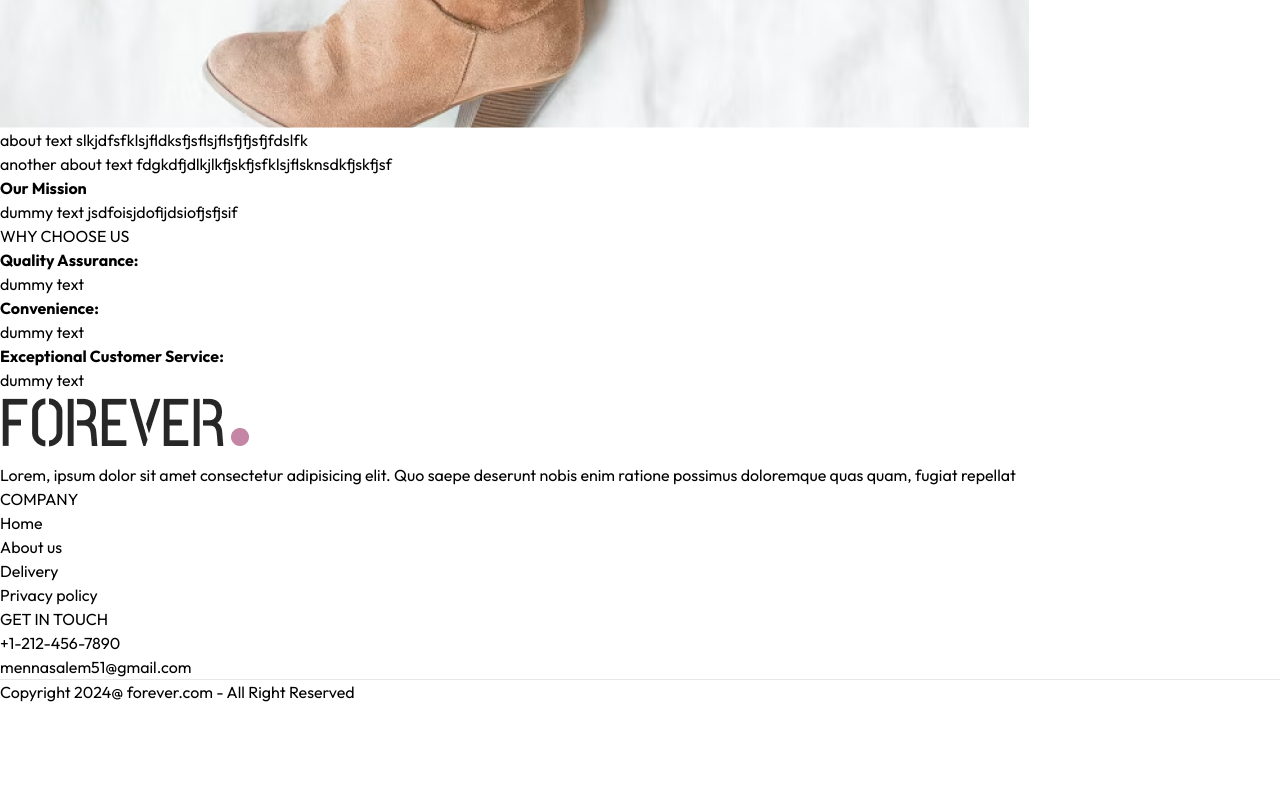
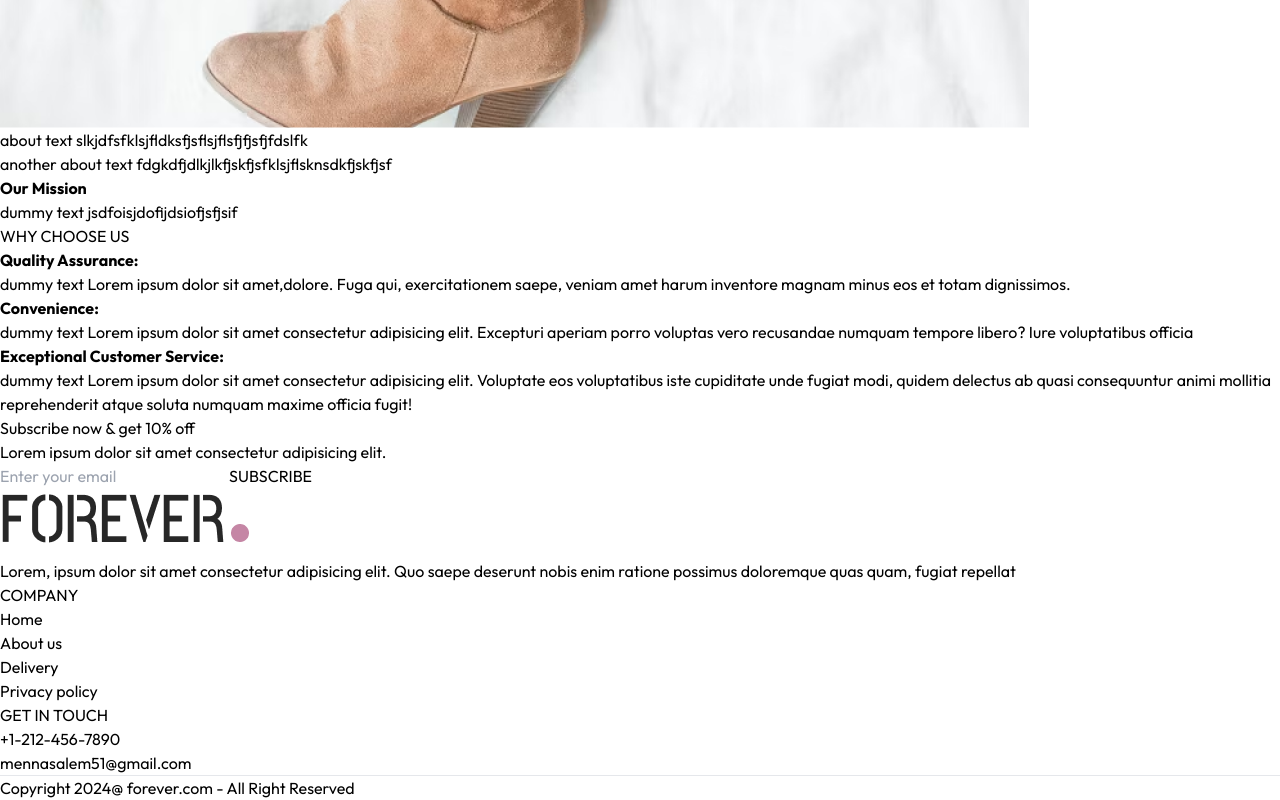
Before and after one commit to a7mdt/GraduationProject, a React (Vite) app in the folder frontend/: page /about in a window 1280 px wide. Shown: the part 1464-2264 px from the top of the page. Before the commit the page ends 2168 px from the top, so only its background shows below. Built offline with nearby package versions, Linux system fonts and the light colour scheme.

Commit message:
some itegration

```diff
--- a/frontend/src/components/LatestCollection.jsx
+++ b/frontend/src/components/LatestCollection.jsx
@@ -39,12 +39,6 @@
 
 
 
-
-
-
-
-
-
 import  { useContext, useEffect, useState } from 'react'
 import { ShopContext } from '../context/ShopContext'
 import Title from './Title'
--- a/frontend/src/pages/About.jsx
+++ b/frontend/src/pages/About.jsx
@@ -1,5 +1,6 @@
 // import React from 'react'
 import { assets } from "../assets/assets";
+import NewsLetterBox from "../components/NewsLetterBox";
 import Title from "../components/Title";
 
 const About = () => {
@@ -27,22 +28,22 @@ const About = () => {
         <Title text1={"WHY"} text2={" CHOOSE US"} />
       </div>
 
-      <div className="flex flex-col md:flex-row text-sm mb-">
+      <div className="flex flex-col md:flex-row text-sm mb-20">
         <div className="border px-10 md:px-16 py-8 sm:py-20 flex-col gap-5">
           <b>Quality Assurance:</b>
-          <p className="text-gray-600">dummy text</p>
+          <p className="text-gray-600">dummy text Lorem ipsum dolor sit amet,dolore. Fuga qui, exercitationem saepe, veniam amet harum inventore magnam minus eos et totam dignissimos.</p>
         </div>
         <div className="border px-10 md:px-16 py-8 sm:py-20 flex-col gap-5">
           <b>Convenience:</b>
-          <p className="text-gray-600">dummy text</p>
+          <p className="text-gray-600">dummy text Lorem ipsum dolor sit amet consectetur adipisicing elit. Excepturi aperiam porro voluptas vero recusandae numquam tempore libero? Iure voluptatibus officia </p>
         </div>
         <div className="border px-10 md:px-16 py-8 sm:py-20 flex-col gap-5">
           <b>Exceptional Customer Service:</b>
-          <p className="text-gray-600">dummy text</p>
+          <p className="text-gray-600">dummy text Lorem ipsum dolor sit amet consectetur adipisicing elit. Voluptate eos voluptatibus iste cupiditate unde fugiat modi, quidem delectus ab quasi consequuntur animi mollitia reprehenderit atque soluta numquam maxime officia fugit!</p>
         </div>
       </div>
       {/* not its time i think uncomment in the very end */}
-      {/* <NewsLetterBox/> */}
+      <NewsLetterBox/>
     </div>
   );
 };
--- a/frontend/src/pages/Contact.jsx
+++ b/frontend/src/pages/Contact.jsx
@@ -1,6 +1,7 @@
 // import React from 'react'
 import Title from "../components/Title";
 import { assets } from "../assets/assets";
+import NewsLetterBox from "../components/NewsLetterBox";
 
 const Contact = () => {
   return (
@@ -29,7 +30,7 @@ const Contact = () => {
         </div>
       </div>
       {/* not its time i think uncomment in the very end */}
-      {/* <NewsLetterBox/> */}
+     <NewsLetterBox/>
     </div>
   );
 };
--- a/frontend/src/pages/Home.jsx
+++ b/frontend/src/pages/Home.jsx
@@ -1,4 +1,4 @@
-import React from 'react'
+// import React from 'react'
 import Hero from '../components/Hero'
 import LatestCollection from '../components/LatestCollection'
 import BestSeller from '../components/BestSeller'
```
Also changed, not shown: frontend/src/components/BestSeller.jsx (+14 -2 lines), frontend/src/components/ProductItem.jsx (+0 -28 lines).
